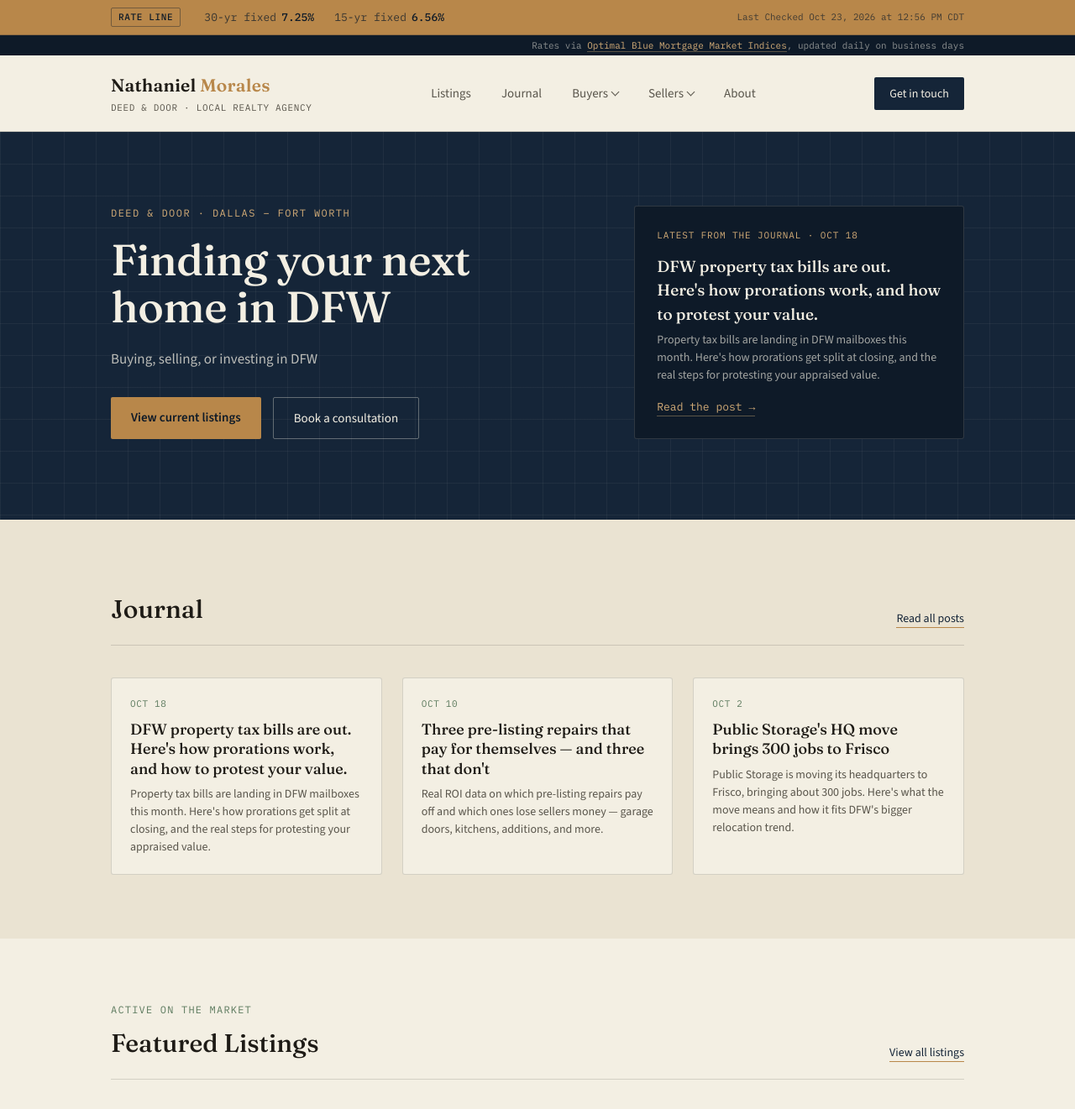
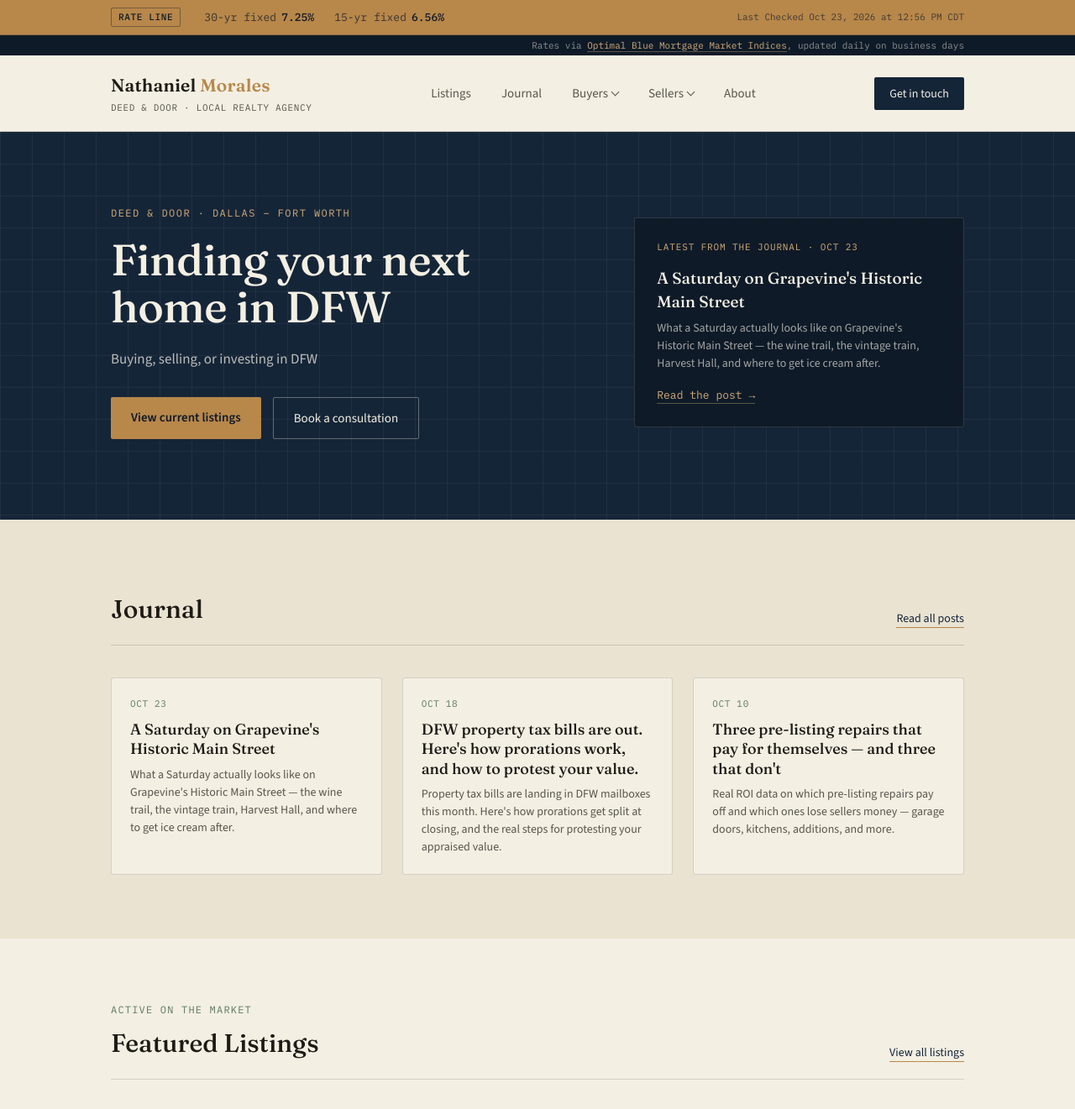
Before and after one commit to nathanielmorales7/deedanddoor, a Jekyll site: the page index.html, which Jekyll copies as it is, in a window 1280 px wide and 1400 px high, cut to the strip 0-1321 px from the top of the window. Shown: the whole strip at 84% size. Built offline with Jekyll 4.4.1, drawn with Linux system fonts in a browser that asks for light colours.

Commit message:
Update homepage journal feed (2026-10-23)

```diff
--- a/index.html
+++ b/index.html
@@ -116,10 +116,10 @@
       </div>
       <!--JOURNAL:HERO-->
 <div class="hero-card">
-  <div class="hero-post-tag">Latest from the journal · Oct 18</div>
-  <h3>DFW property tax bills are out. Here's how prorations work, and how to protest your value.</h3>
-  <p>Property tax bills are landing in DFW mailboxes this month. Here's how prorations get split at closing, and the real steps for protesting your appraised value.</p>
-  <a href="journal-property-tax-prorations.html" class="hero-post-link">Read the post →</a>
+  <div class="hero-post-tag">Latest from the journal · Oct 23</div>
+  <h3>A Saturday on Grapevine's Historic Main Street</h3>
+  <p>What a Saturday actually looks like on Grapevine's Historic Main Street — the wine trail, the vintage train, Harvest Hall, and where to get ice cream after.</p>
+  <a href="journal-grapevine-main-street.html" class="hero-post-link">Read the post →</a>
 </div>
 <!--/JOURNAL:HERO-->
     </div>
@@ -135,6 +135,11 @@
       </div>
       <!--JOURNAL:GRID-->
 <div class="blog-grid">
+  <a class="blog-card" href="journal-grapevine-main-street.html">
+    <div class="blog-date">Oct 23</div>
+    <h3>A Saturday on Grapevine's Historic Main Street</h3>
+    <p>What a Saturday actually looks like on Grapevine's Historic Main Street — the wine trail, the vintage train, Harvest Hall, and where to get ice cream after.</p>
+  </a>
   <a class="blog-card" href="journal-property-tax-prorations.html">
     <div class="blog-date">Oct 18</div>
     <h3>DFW property tax bills are out. Here's how prorations work, and how to protest your value.</h3>
@@ -144,11 +149,6 @@
     <div class="blog-date">Oct 10</div>
     <h3>Three pre-listing repairs that pay for themselves — and three that don't</h3>
     <p>Real ROI data on which pre-listing repairs pay off and which ones lose sellers money — garage doors, kitchens, additions, and more.</p>
-  </a>
-  <a class="blog-card" href="journal-public-storage-frisco-hq.html">
-    <div class="blog-date">Oct 2</div>
-    <h3>Public Storage's HQ move brings 300 jobs to Frisco</h3>
-    <p>Public Storage is moving its headquarters to Frisco, bringing about 300 jobs. Here's what the move means and how it fits DFW's bigger relocation trend.</p>
   </a>
 </div>
 <!--/JOURNAL:GRID-->
```
